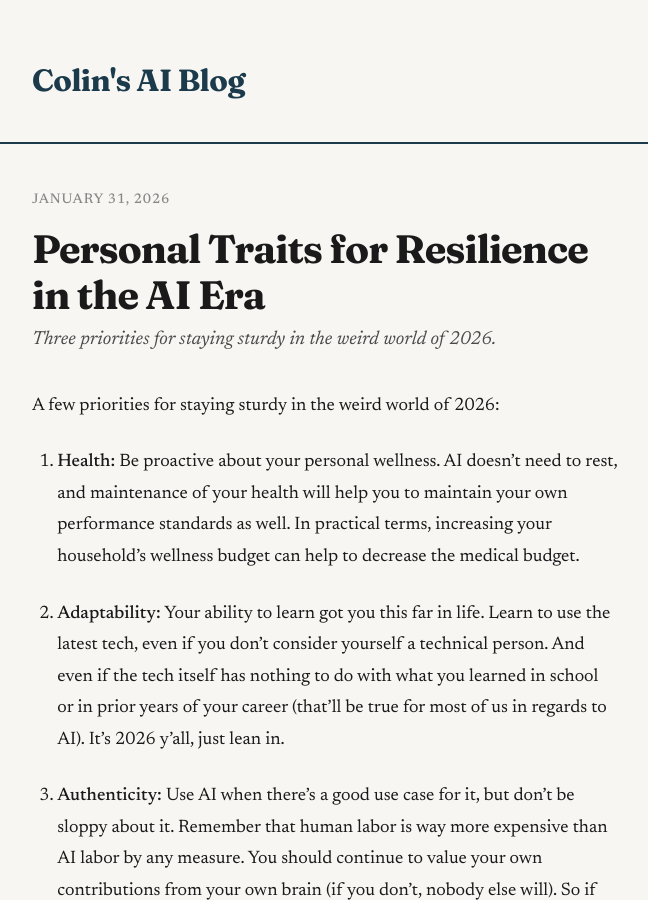
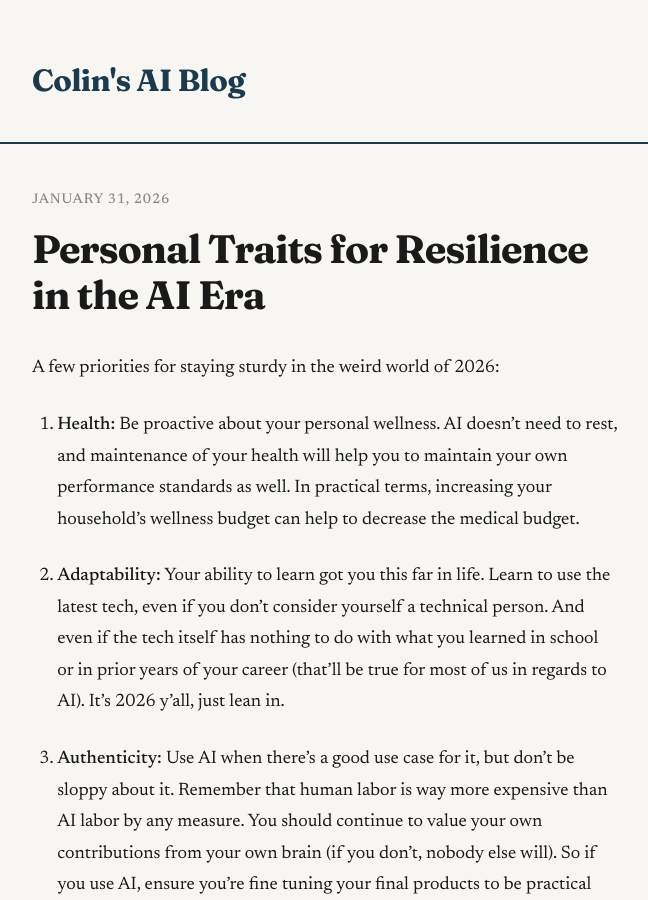
Before and after one commit to cpedron50-novaspear/colinpedron-site, a Jekyll site: the page built from _posts/2026-01-31-personal-traits-for-resilience-in-the-ai-era.md, in a window 1280 px wide and 900 px high. Shown: the whole window, without its empty margins (315-963 px from the left). Built offline with Jekyll 4.4.1, drawn with Linux system fonts in a browser that asks for light colours.

Commit message:
Update 2026-01-31-personal-traits-for-resilience-in-the-ai-era.md

```diff
--- a/_posts/2026-01-31-personal-traits-for-resilience-in-the-ai-era.md
+++ b/_posts/2026-01-31-personal-traits-for-resilience-in-the-ai-era.md
@@ -1,7 +1,6 @@
 ---
 layout: post
 title: "Personal Traits for Resilience in the AI Era"
-subtitle: "Three priorities for staying sturdy in the weird world of 2026."
 date: 2026-01-31
 tags: []
 ---
```
